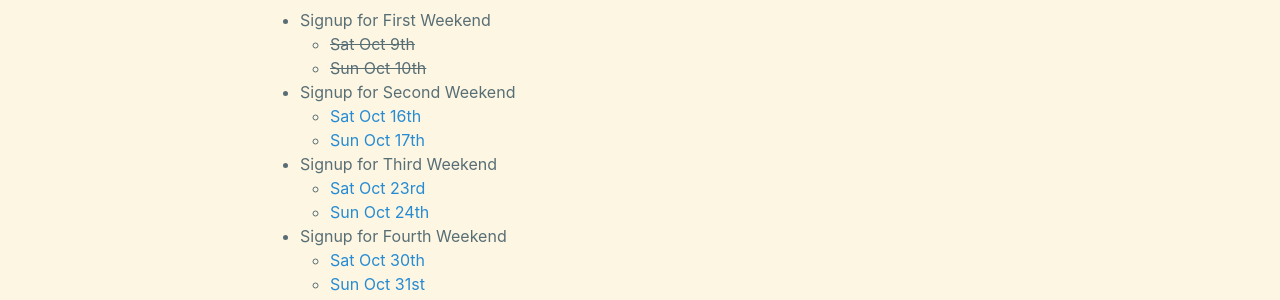
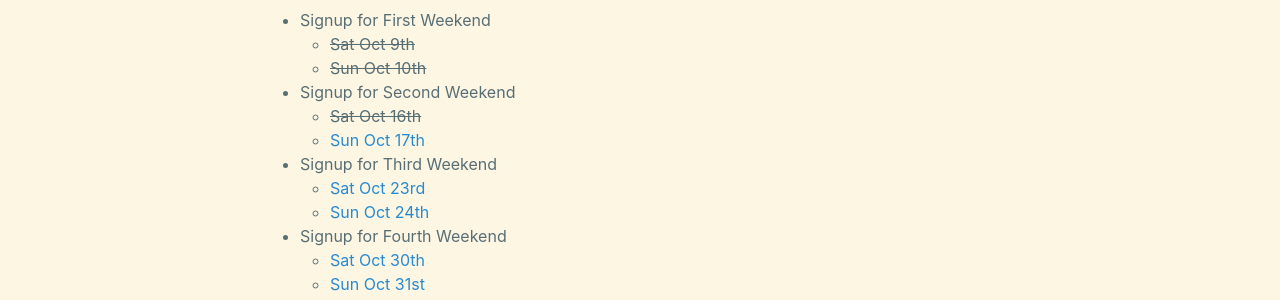
Before and after one commit to CodeJourneymen/scoutpiemaster, a Jekyll site: the page built from shownsell.md, in a window 1280 px wide. Shown: the part 793-1093 px from the top of the page. Built offline with Jekyll 4.4.1, drawn with Linux system fonts in a browser that asks for light colours.

Commit message:
show n sell date done
Signed-off-by: Lee Walker <lee@codejourneymen.com>

```diff
--- a/shownsell.md
+++ b/shownsell.md
@@ -29,7 +29,7 @@ All Signup Genius links for October.
     - <s>Sat Oct 9th</s>
     - <s>Sun Oct 10th</s>
 - Signup for Second Weekend
-  - [Sat Oct 16th](https://www.signupgenius.com/go/60B0B4FA9AF29A5FD0-33116)
+  - <s>Sat Oct 16th</s>
   - [Sun Oct 17th](https://www.signupgenius.com/go/60B0B4FA9AF29A5FD0-43116)
 - Signup for Third Weekend
   - [Sat Oct 23rd](https://www.signupgenius.com/go/60B0B4FA9AF29A5FD0-53116)
```
